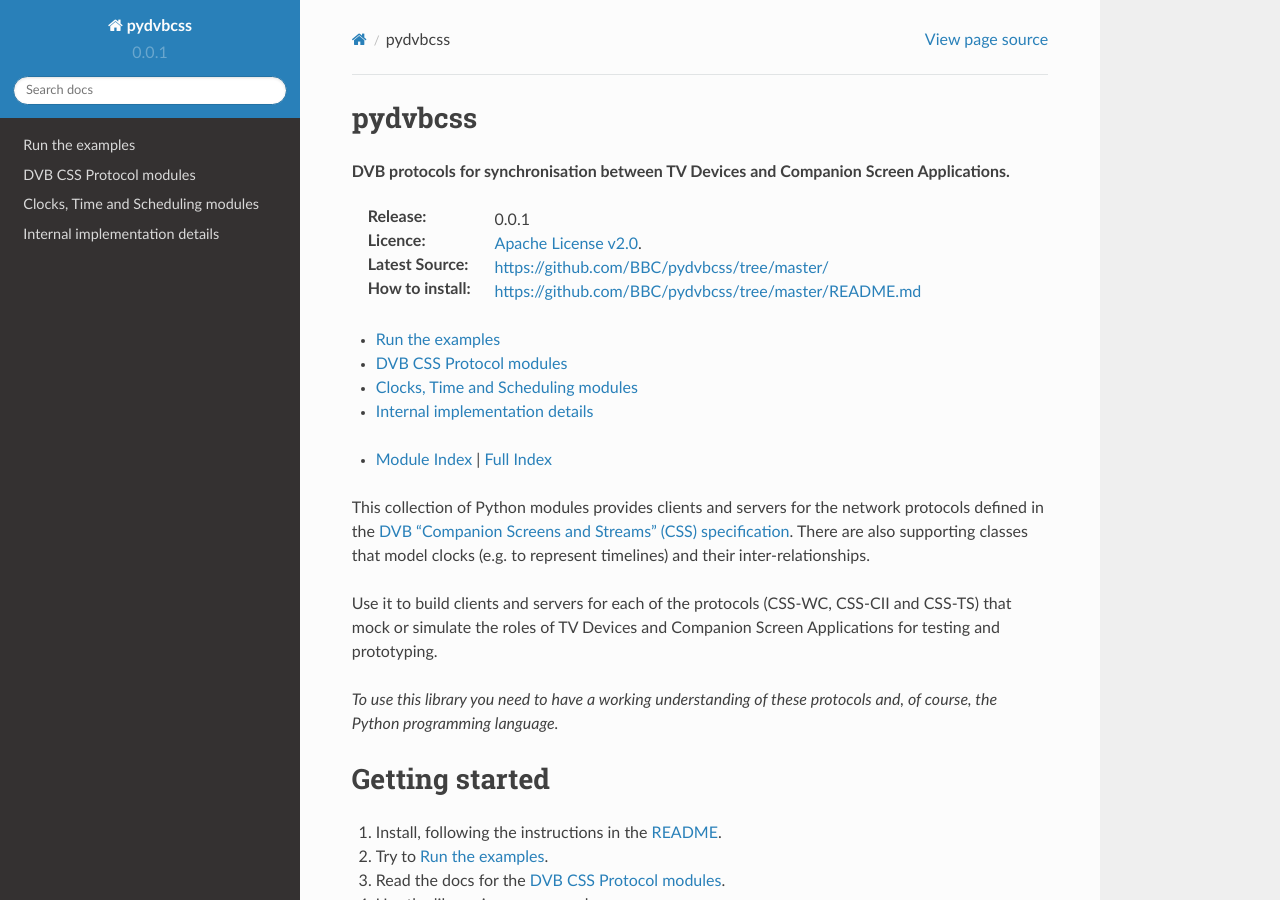
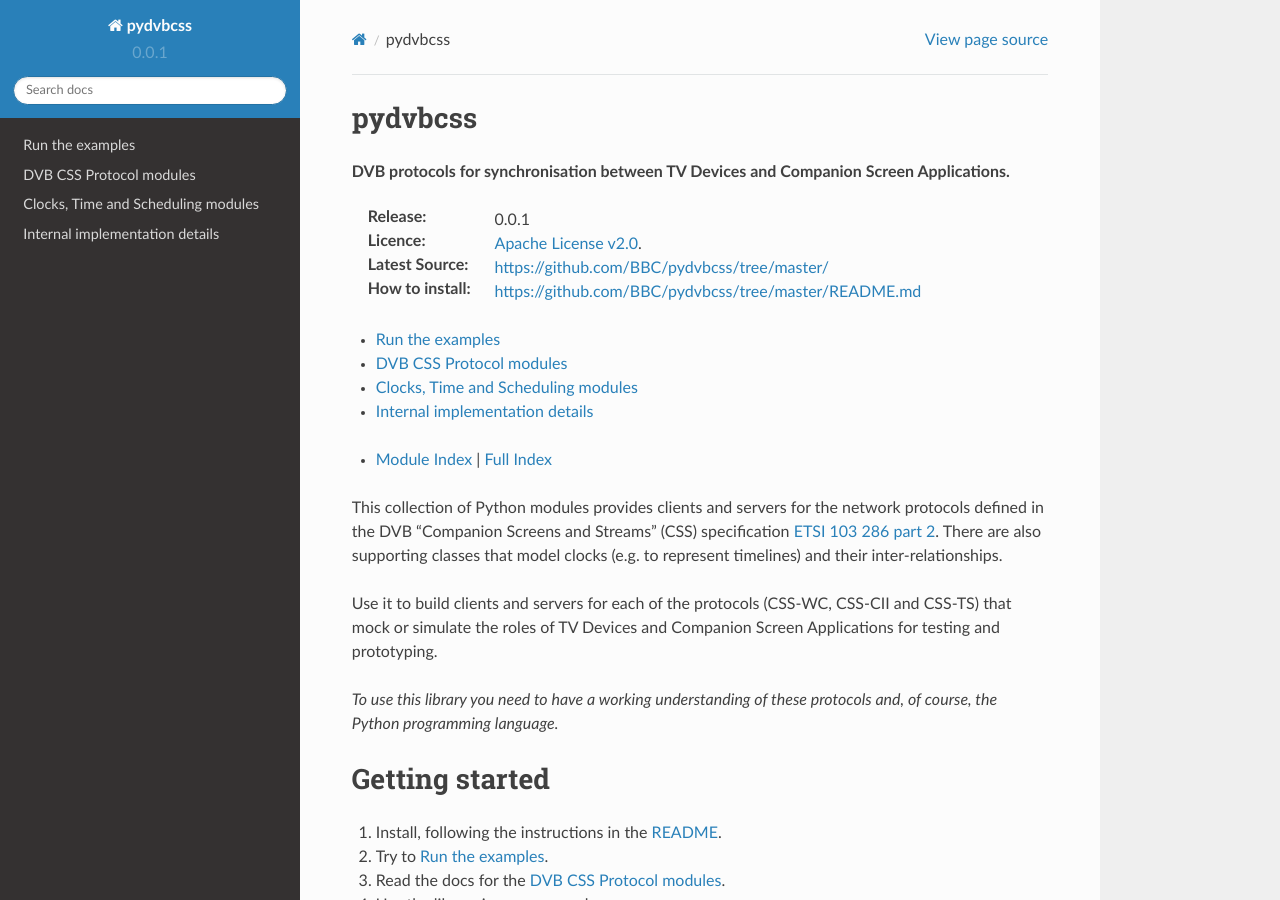
Before and after one commit to bbc/pydvbcss, a Sphinx documentation site: the page built from docs/index.rst, in a window 1280 px wide and 900 px high. Built offline with Sphinx 7.4.7 and the Read the Docs theme 2.0.0, drawn with Linux system fonts in a browser that asks for light colours; the version number is read from the project's files by our own code.

Commit message:
Updating now published by ETSI

```diff
--- a/docs/index.rst
+++ b/docs/index.rst
@@ -23,9 +23,8 @@
 * :ref:`modindex` | :ref:`Full Index <genindex>`
 
 This collection of Python modules provides clients and servers for the network protocols defined in the
-`DVB "Companion Screens and Streams" (CSS) specification <https://www.dvb.org/search/results/keywords/A167>`_.
-There are also supporting classes
-that model clocks (e.g. to represent timelines) and their inter-relationships.
+DVB "Companion Screens and Streams" (CSS) specification `ETSI 103 286 part 2 <http://www.etsi.org/standards-search?search=103+286&page=1&title=1&keywords=1&ed=1&sortby=1>`_.
+There are also supporting classes that model clocks (e.g. to represent timelines) and their inter-relationships.
 
 Use it to build clients and servers for each of the protocols (CSS-WC, CSS-CII and CSS-TS)
 that mock or simulate the roles of TV Devices and Companion Screen Applications
```
